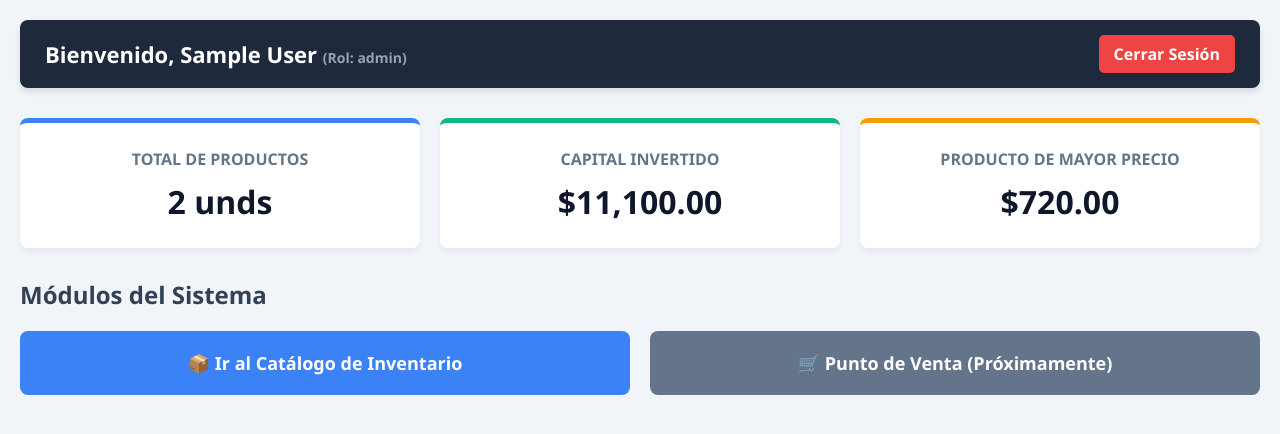
After one commit to ogaldamez738-wq/htdocs, a PHP site: page /sistema_inventario_ventas/3DS/sistema_inventario_ventas/dashboard.php in a window 1280 px wide. The commit adds this page. Shown: the top 434 px of the page. Run offline with PHP 8.4, Linux system fonts and the light colour scheme; the visitor is signed in with stand-in values (Sample User, id 1); data comes from the database, SQL or seed files in the repository.

Commit message:
Creado Dashboard interactivo con metricas SQL y renderizado en PHP

```diff
--- /dev/null
+++ b/sistema_inventario_ventas/3DS/sistema_inventario_ventas/dashboard.php
@@ -0,0 +1,155 @@
+<?php
+session_start();
+
+// 1. Candado de seguridad: Solo usuarios logueados
+if (!isset($_SESSION['user_id'])) {
+    header("Location: index.php");
+    exit();
+}
+
+// 2. Conexión a la base de datos
+require_once 'conexion.php';
+
+// --- MÉTRICA 1: Total de Productos en Catálogo ---
+$res_total = $conn->query("SELECT COUNT(id) AS cantidad FROM productos");
+$fila_total = $res_total->fetch_assoc();
+$total_productos = $fila_total['cantidad'];
+
+// --- MÉTRICA 2: Valor Total del Inventario (Capital Invertido) ---
+$res_valor = $conn->query("SELECT SUM(precio * stock) AS capital FROM productos");
+$fila_valor = $res_valor->fetch_assoc();
+// Prevenimos el error por si la base está vacía (NULL a 0)
+$capital_inventario = $fila_valor['capital'] ? $fila_valor['capital'] : 0;
+
+// --- MÉTRICA 3: Producto más caro ---
+$res_caro = $conn->query("SELECT MAX(precio) AS max_precio FROM productos");
+$fila_caro = $res_caro->fetch_assoc();
+$precio_maximo = $fila_caro['max_precio'] ? $fila_caro['max_precio'] : 0;
+?>
+
+<!DOCTYPE html>
+<html lang="es">
+<head>
+    <meta charset="UTF-8">
+    <meta name="viewport" content="width=device-width, initial-scale=1.0">
+    <title>Panel de Control - Sistema de Ventas</title>
+    <style>
+        body { font-family: 'Segoe UI', Tahoma, Geneva, Verdana, sans-serif; background-color: #f1f5f9; margin: 0; padding: 20px; }
+
+        .navbar {
+            background: #1e293b;
+            color: white;
+            padding: 15px 25px;
+            border-radius: 8px;
+            display: flex;
+            justify-content: space-between;
+            align-items: center;
+            margin-bottom: 30px;
+            box-shadow: 0 4px 6px rgba(0,0,0,0.1);
+        }
+
+        .navbar h1 { margin: 0; font-size: 22px; }
+
+        .btn-salir {
+            background: #ef4444;
+            color: white;
+            padding: 8px 15px;
+            border-radius: 5px;
+            text-decoration: none;
+            font-weight: bold;
+        }
+
+        /* Contenedor Flexbox para las Tarjetas */
+        .tarjetas-container {
+            display: flex;
+            gap: 20px;
+            justify-content: space-between;
+            margin-bottom: 30px;
+        }
+
+        /* Diseño de cada Métrica */
+        .tarjeta {
+            background: white;
+            flex: 1;
+            padding: 25px;
+            border-radius: 8px;
+            box-shadow: 0 4px 6px rgba(0,0,0,0.05);
+            text-align: center;
+            border-top: 5px solid #3b82f6;
+        }
+
+        .tarjeta.verde { border-top-color: #10b981; }
+        .tarjeta.naranja { border-top-color: #f59e0b; }
+
+        .tarjeta h3 {
+            color: #64748b;
+            margin: 0 0 10px 0;
+            font-size: 16px;
+            text-transform: uppercase;
+        }
+
+        .tarjeta .numero {
+            font-size: 32px;
+            font-weight: bold;
+            color: #0f172a;
+            margin: 0;
+        }
+
+        /* Menú de accesos rápidos */
+        .menu-modulos { display: flex; gap: 20px; }
+
+        .modulo {
+            background: #3b82f6;
+            color: white;
+            flex: 1;
+            padding: 20px;
+            text-align: center;
+            border-radius: 8px;
+            text-decoration: none;
+            font-size: 18px;
+            font-weight: bold;
+            transition: background 0.3s;
+        }
+
+        .modulo:hover { background: #2563eb; }
+    </style>
+</head>
+<body>
+
+    <!-- Barra Superior -->
+    <div class="navbar">
+        <h1>Bienvenido, <?php echo $_SESSION['nombre']; ?>
+            <span style="font-size: 14px; color: #94a3b8;">(Rol: <?php echo $_SESSION['rol']; ?>)</span>
+        </h1>
+        <a href="logout.php" class="btn-salir">Cerrar Sesión</a>
+    </div>
+
+    <!-- Panel de Métricas Dinámicas -->
+    <div class="tarjetas-container">
+
+        <div class="tarjeta">
+            <h3>Total de Productos</h3>
+            <p class="numero"><?php echo $total_productos; ?> unds</p>
+        </div>
+
+        <div class="tarjeta verde">
+            <h3>Capital Invertido</h3>
+            <p class="numero">$<?php echo number_format($capital_inventario, 2); ?></p>
+        </div>
+
+        <div class="tarjeta naranja">
+            <h3>Producto de Mayor Precio</h3>
+            <p class="numero">$<?php echo number_format($precio_maximo, 2); ?></p>
+        </div>
+
+    </div>
+
+    <!-- Accesos Rápidos del Sistema -->
+    <h2 style="color: #334155;">Módulos del Sistema</h2>
+    <div class="menu-modulos">
+        <a href="inventario.php" class="modulo">📦 Ir al Catálogo de Inventario</a>
+        <a href="#" class="modulo" style="background:#64748b;">🛒 Punto de Venta (Próximamente)</a>
+    </div>
+
+</body>
+</html>
--- a/sistema_inventario_ventas/3DS/sistema_inventario_ventas/procesar_login.php
+++ b/sistema_inventario_ventas/3DS/sistema_inventario_ventas/procesar_login.php
@@ -33,7 +33,8 @@ if ($_SERVER['REQUEST_METHOD'] === 'POST') {
                 $_SESSION['nombre'] = $row['nombre_completo'];
                 $_SESSION['rol'] = $row['rol'];
 
-                header("Location: test_dashboard.php");
+                // Redirección actualizada al Dashboard interactivo
+                header("Location: dashboard.php");
                 exit();
 
             } else {
```
